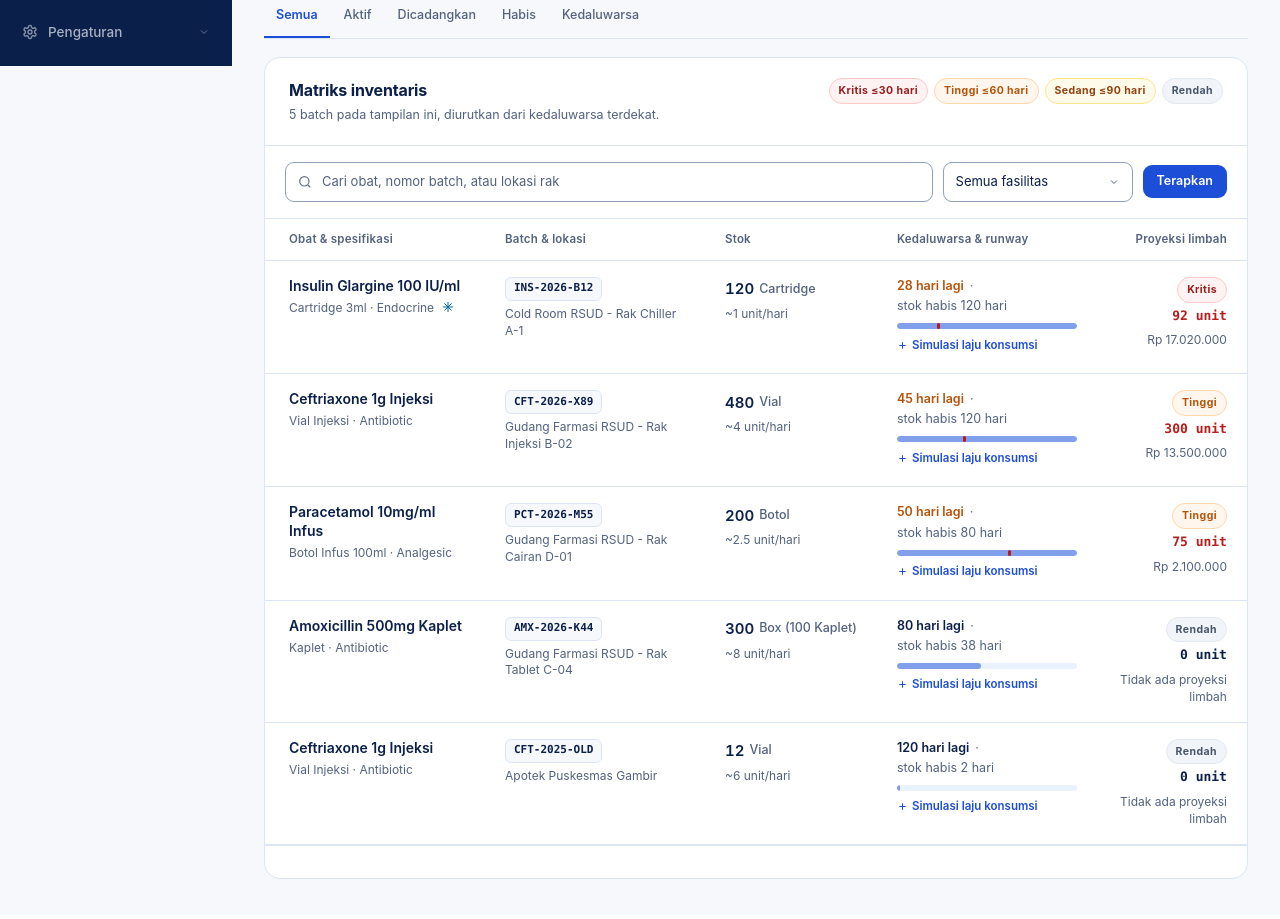
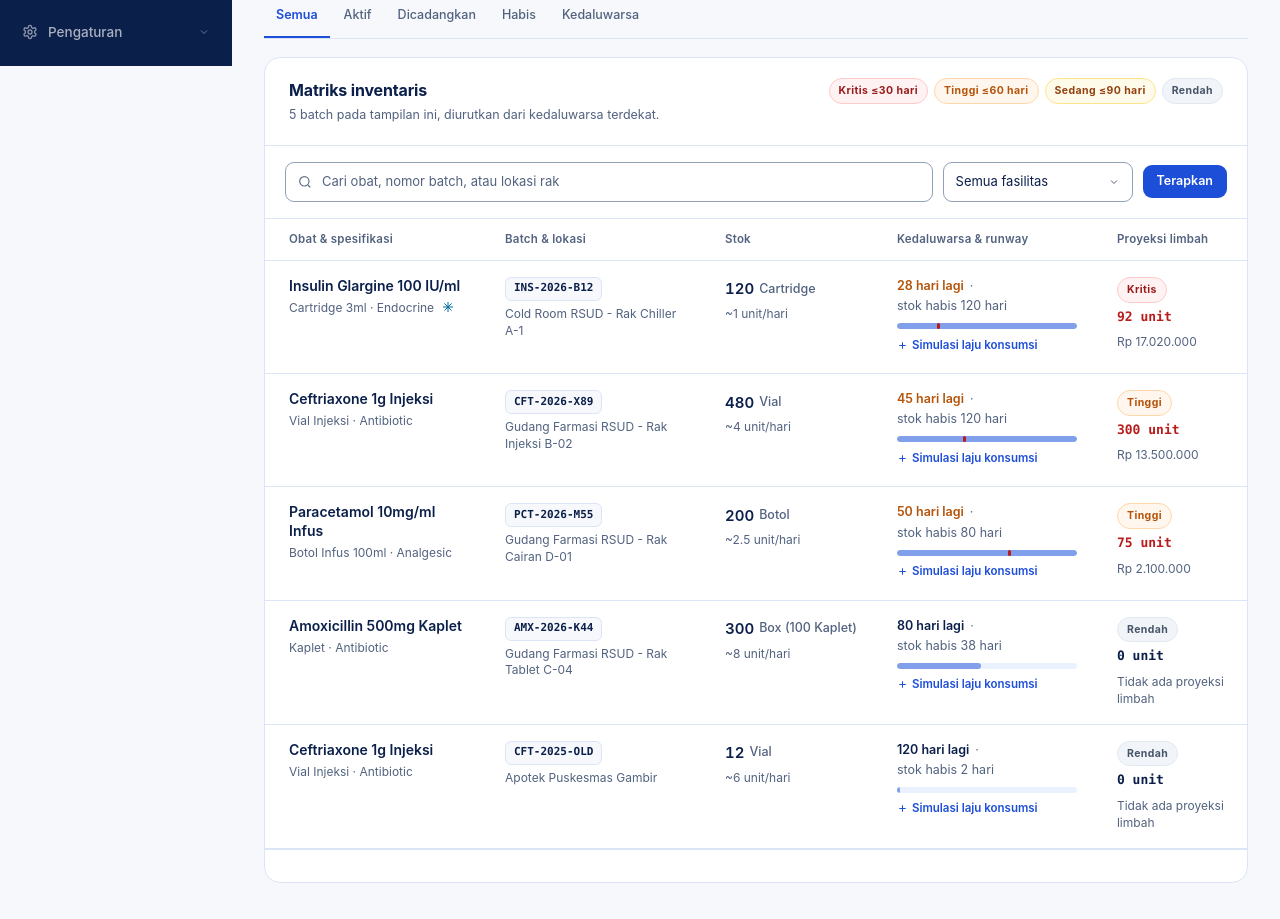
Before and after one commit to EvCamStudio/mediloop, a Laravel app: page /batches in a window 1280 px wide; the page is wider, and only the part inside the window is pictured. Shown: the part 734-1653 px from the top of that part. Before the commit the page ends 1613 px from the top of that part, so only its background shows below. Run offline with Laravel 12, Linux system fonts and the light colour scheme; a user stored in the database is signed in; data comes from the database, SQL or seed files in the repository; style sheets or scripts are compiled from the project's sources; some libraries are stand-ins or nearby versions.

Commit message:
style(batches): align projected waste column to the left

```diff
--- a/resources/views/batches/index.blade.php
+++ b/resources/views/batches/index.blade.php
@@ -320,7 +320,7 @@
                             <th scope="col" style="min-width: 220px;">Batch &amp; lokasi</th>
                             <th scope="col" style="min-width: 150px;">Stok</th>
                             <th scope="col" style="min-width: 220px;">Kedaluwarsa &amp; runway</th>
-                            <th scope="col" class="is-right" style="min-width: 150px;">Proyeksi limbah</th>
+                            <th scope="col" style="min-width: 170px;">Proyeksi limbah</th>
                             <th scope="col" class="is-right" style="min-width: 230px;"><span class="ml-sr-only">Aksi</span></th>
                         </tr>
                     </thead>
@@ -402,7 +402,7 @@
                                     </button>
                                 </td>
 
-                                <td class="is-right" data-label="Proyeksi limbah">
+                                <td data-label="Proyeksi limbah">
                                     <div class="ml-waste-cell">
                                         <span class="ml-risk ml-risk-{{ $riskTone }}">{{ $riskLabel }}</span>
                                         @if($projectedWaste > 0)
--- a/resources/views/layouts/mediloop.blade.php
+++ b/resources/views/layouts/mediloop.blade.php
@@ -3174,8 +3174,9 @@
         .ml-waste-cell {
             display: flex;
             flex-direction: column;
-            align-items: flex-end;
-            gap: 3px;
+            align-items: flex-start;
+            gap: 4px;
+            text-align: left;
         }
         .ml-waste-value {
             color: var(--ml-danger);
```
